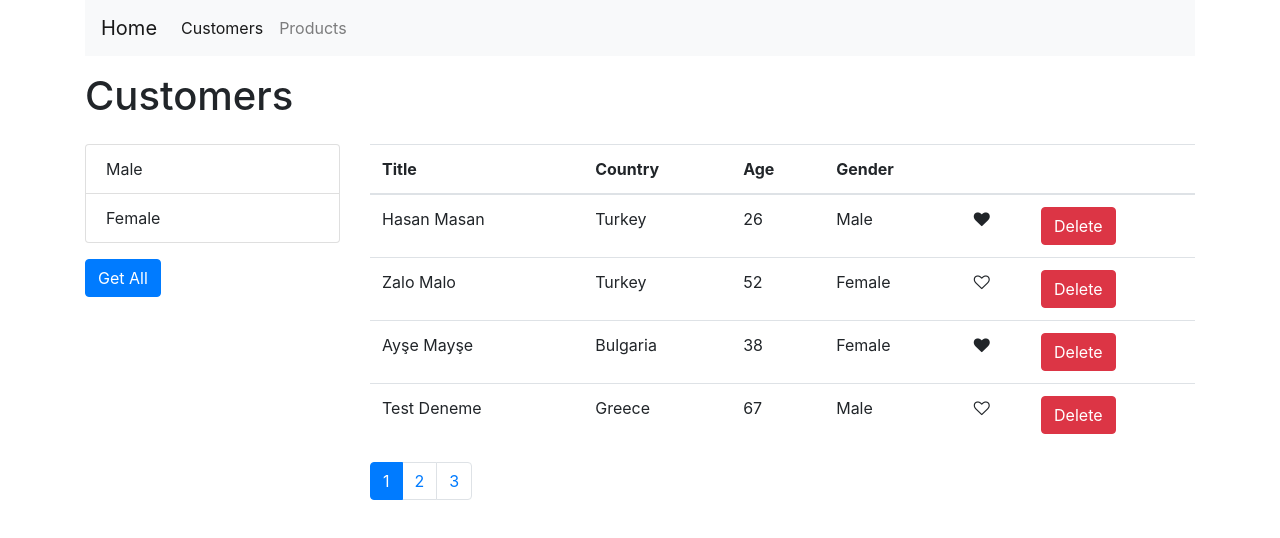
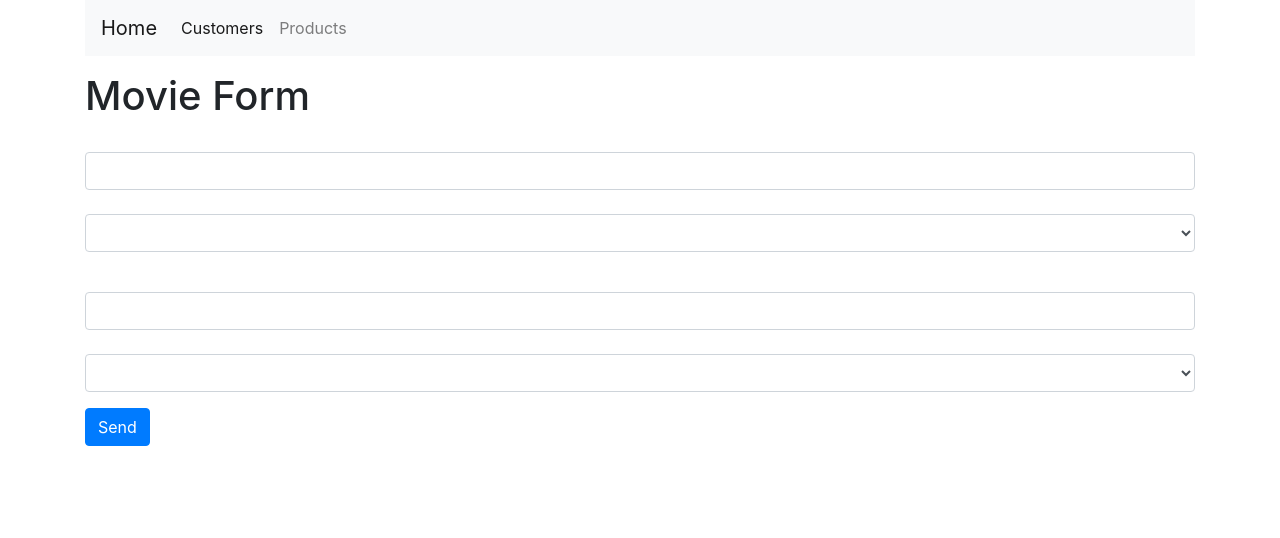
Before and after one commit to mertdiker723/customer-product-reusabilityWithComponent, a React (Create React App) app: page /customers/new in a window 1280 px wide. Shown: the top 538 px of the page. Built offline with nearby package versions, Linux system fonts and the light colour scheme.

Commit message:
form started

```diff
--- a/src/App.js
+++ b/src/App.js
@@ -6,6 +6,7 @@ import Customers from './components/Customers';
 import Products from './components/Products';
 import NotFound from './components/Not-Found';
 import './App.css';
+import CustomerForm from './components/CustomerForm';
 class App extends Component {
   render() {
     return (
@@ -14,7 +15,8 @@ class App extends Component {
           <Navbar />
           <Switch>
             <Route path="/" exact component={Home} />
-            <Route path="/customers" component={Customers} />
+            <Route path="/customers" exact component={Customers} />
+            <Route path="/customers/new" component={CustomerForm} />
             <Route path="/products" component={Products} />
             <Route path="/not-found" component={NotFound} />
             <Redirect to="/not-found" component={NotFound} />
--- /dev/null
+++ b/src/components/CustomerForm.jsx
@@ -0,0 +1,27 @@
+import React, { Component } from "react";
+import Input from "./common/Input";
+import Select from "./common/Select";
+import Button from "./common/Button";
+
+class CustomerForm extends Component {
+  onSubmit = (e) => {
+    e.preventDefault();
+  };
+  render() {
+    return (
+      <div>
+        <h1>Movie Form</h1>
+        <form onSubmit={this.onSubmit}>
+          <Input />
+          <Select />
+          <Input />
+          <Select />
+
+          <Button label="Send" className="btn btn-primary" />
+        </form>
+      </div>
+    );
+  }
+}
+
+export default CustomerForm;
--- /dev/null
+++ b/src/components/common/Button.jsx
@@ -0,0 +1,11 @@
+import React from "react";
+
+const Button = ({ onClick, label, className }) => {
+  return (
+    <button className={className} onClick={onClick}>
+      {label}
+    </button>
+  );
+};
+
+export default Button;
--- /dev/null
+++ b/src/components/common/Input.jsx
@@ -0,0 +1,12 @@
+import React from "react";
+
+const Input = () => {
+  return (
+    <div>
+      <label></label>
+      <input type="text" className="form-control" />
+    </div>
+  );
+};
+
+export default Input;
--- /dev/null
+++ b/src/components/common/Select.jsx
@@ -0,0 +1,17 @@
+import React from "react";
+
+const Select = () => {
+  return (
+    <div className="form-group">
+      <label></label>
+      <select className="form-control">
+        <option value="" />
+        <option>Turkey</option>
+        <option>Spain</option>
+        <option>France</option>
+      </select>
+    </div>
+  );
+};
+
+export default Select;
--- a/src/components/common/Table.jsx
+++ b/src/components/common/Table.jsx
@@ -68,9 +68,9 @@ const TableHeader = ({ columns, onSort, sortColumn: headerColumn }) => {
       sortColumn.order = sortColumn.order === "asc" ? "desc" : "asc";
     } else {
       sortColumn.path = path;
+      setCount(2);
       sortColumn.order = "asc";
     }
-
     if (counter === 3) {
       sortColumn.path = "";
       onSort(sortColumn);
--- a/src/components/customers.jsx
+++ b/src/components/customers.jsx
@@ -4,6 +4,7 @@ import { getCustomers } from "../services/fakeCustomerService";
 import _ from "lodash";
 import ListGroup from "./common/ListGroup";
 import { getGenders } from "../services/fakeGenderService";
+import Button from "./common/Button";
 
 class Customers extends Component {
   constructor(props) {
@@ -50,7 +51,7 @@ class Customers extends Component {
 
   render() {
     const { customers, genders, selectedGender } = this.state;
-
+    const { history, location, match } = this.props;
     const filteredCustomers =
       selectedGender && selectedGender._id
         ? customers.filter(
@@ -75,7 +76,13 @@ class Customers extends Component {
               Get All
             </button>
           </div>
+
           <div className="col-md-9">
+            <Button
+              label={"Add New Customer"}
+              className={"btn btn-primary mb-3"}
+              onClick={() => history.push("/customers/new")}
+            />
             <CustomersTable
               customers={filteredCustomers}
               onLike={this.onLike}
--- a/src/services/fakeProductService.js
+++ b/src/services/fakeProductService.js
@@ -39,7 +39,7 @@ const products = [
     },
     {
         _id: "5b21ca3eeb7f6fbccd47181b",
-        title: "Çamaşır Makinesi",
+        title: "Camaşır Makinesi",
         brand: { _id: 3, name: "Samsung" },
         country: { _id: "5b21ca3eeb7f6fbccd471814", name: "Greece" },
         liked: false
```
